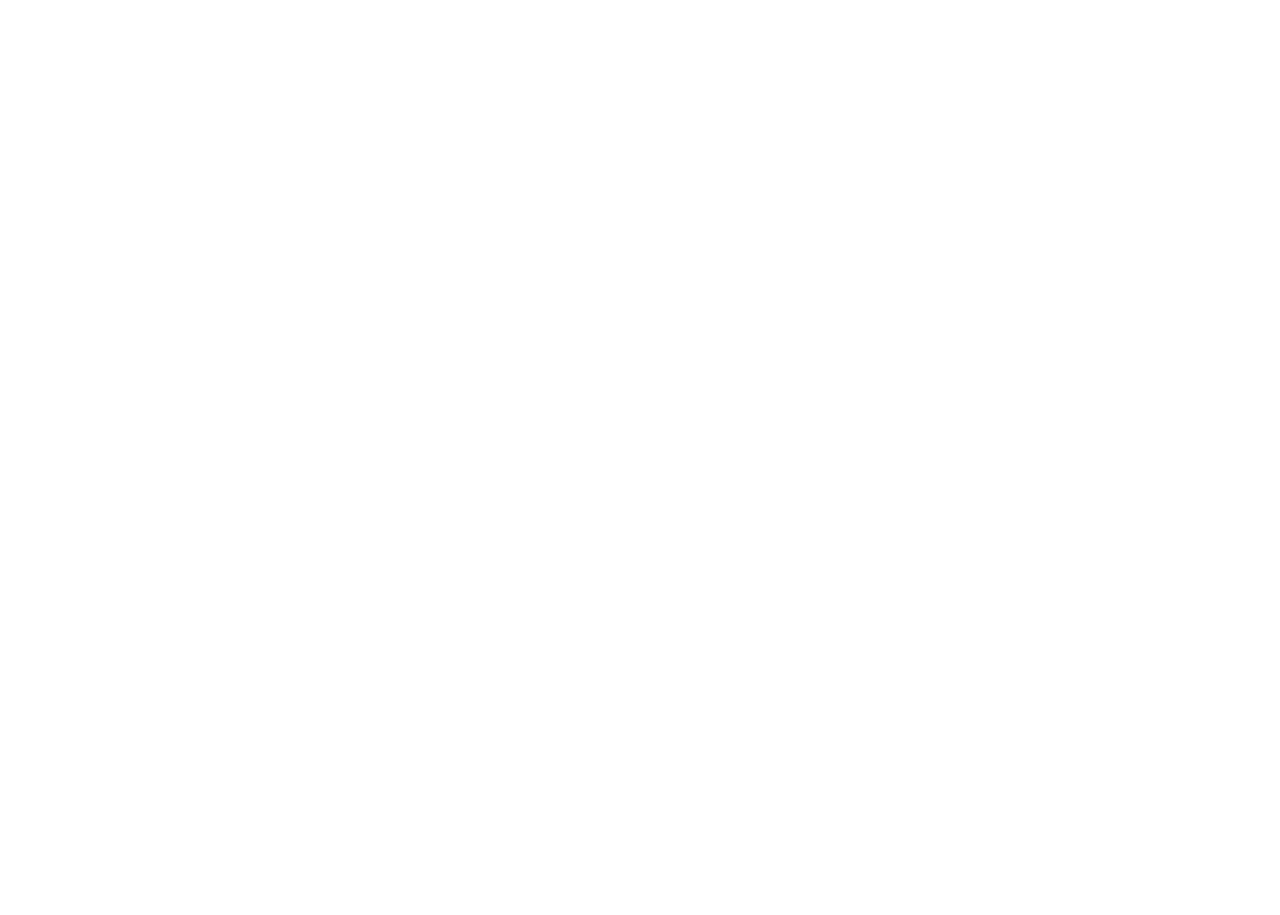
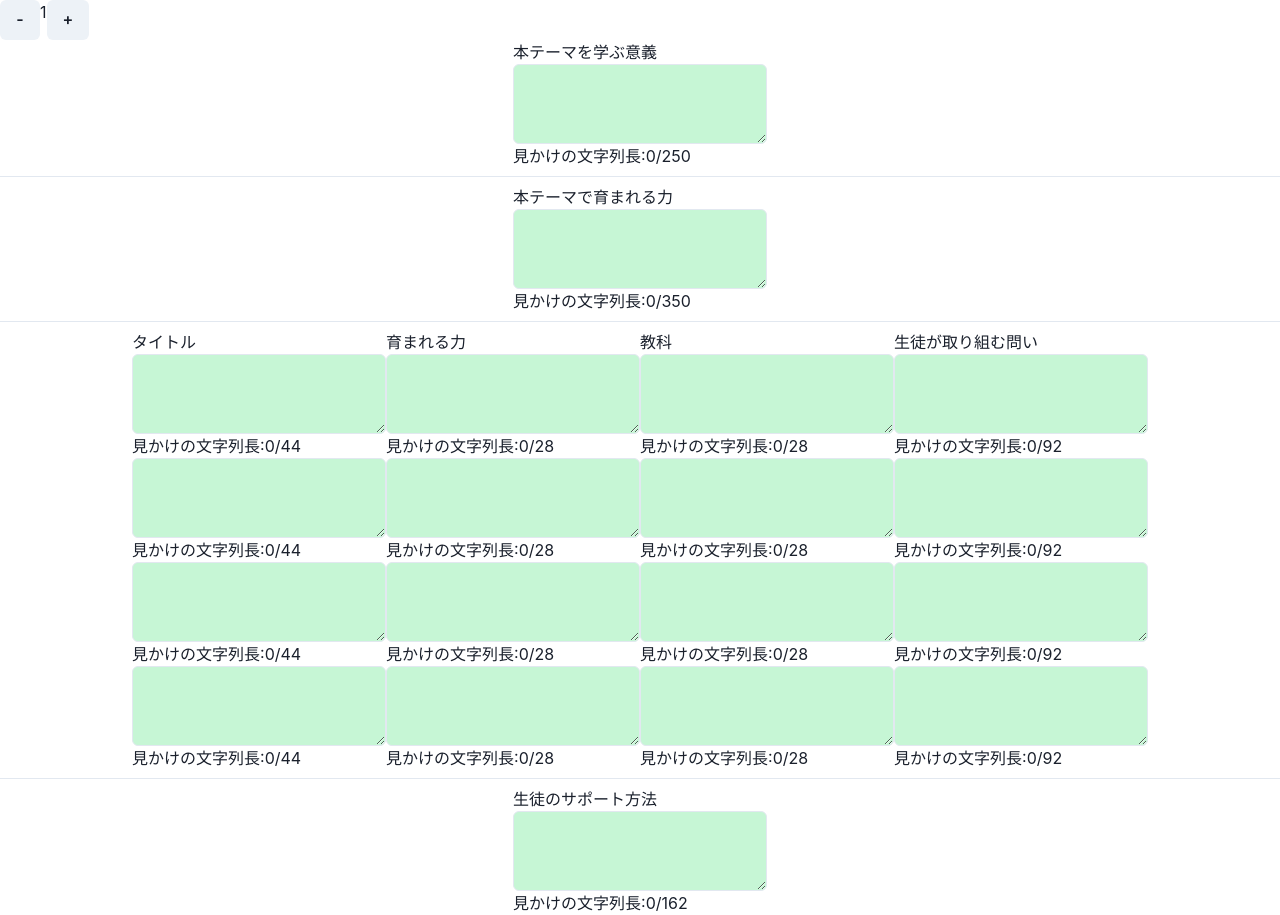
Before and after one commit to hoshitaro-creative/character-counter, a Next.js app: page /character-counter/ in a window 1280 px wide. Before the commit the page ends 800 px from the top, so only its background shows below. Built offline with nearby package versions, Linux system fonts and the light colour scheme.

Commit message:
fix: ルーティングをやめてボタンで遷移するようにした

```diff
--- /dev/null
+++ b/components/Page.tsx
@@ -0,0 +1,40 @@
+import { StackDivider, VStack } from "@chakra-ui/layout";
+import Layout from "components/Layout";
+import Table from "./molecules/Table";
+import pages from "../sample/index"
+
+type Props = {
+  pid: number;
+}
+
+const Page: React.VFC<Props> = ({pid}) => {
+
+  const calculateConfigNumber = (pid: number): number => {
+    if (pid === 1) {
+      return 1;
+    } else if (1 < pid && pid % 2 === 0) {
+      return 2;
+    } else if (1 < pid && pid % 2 === 1) {
+      return 3;
+    } else {
+      return 0;
+    }
+  };
+  const configs = pages[calculateConfigNumber(pid)];
+
+  return (
+    <Layout>
+      {pid ? (
+        <VStack divider={<StackDivider></StackDivider>}>
+          {configs.map((config, i) => (
+            <Table tableConfig={config} key={i}></Table>
+          ))}
+        </VStack>
+      ) : (
+        "no data"
+      )}
+    </Layout>
+  );
+};
+
+export default Page;
--- a/pages/index.tsx
+++ b/pages/index.tsx
@@ -1,9 +1,34 @@
 // import Link from 'next/link'
+import { Button } from "@chakra-ui/button";
+import { Flex } from "@chakra-ui/layout";
+import Page from "components/Page";
+import { useState } from "react";
 import Layout from "../components/Layout";
 
-const IndexPage = () => (
-  <Layout title="Home | Next.js + TypeScript Example">
-  </Layout>
-);
+const IndexPage = () => {
+  const [pageNumber, setPageNumber] = useState(1);
+  return (
+    <Layout title="Home | Next.js + TypeScript Example">
+      <Flex direction="row">
+        <Button
+          onClick={() => {
+            setPageNumber(pageNumber - 1);
+          }}
+        >
+          -
+        </Button>
+        {pageNumber}
+        <Button
+          onClick={() => {
+            setPageNumber(pageNumber + 1);
+          }}
+        >
+          +
+        </Button>
+      </Flex>
+      <Page pid={pageNumber}></Page>
+    </Layout>
+  );
+};
 
 export default IndexPage;
--- a/sample/config01.ts
+++ b/sample/configs01.ts
@@ -1,6 +1,6 @@
 import { TableConfig } from "index";
 
-const configs: TableConfig[] = [
+const configs01: TableConfig[] = [
   {
     colums: [{ columName: "本テーマを学ぶ意義", maxLength: 250 }],
     rowNumber: 1,
@@ -24,4 +24,4 @@ const configs: TableConfig[] = [
   },
 ];
 
-export { configs };
+export { configs01 };
--- a/sample/config02.ts
+++ b/sample/configs02.ts
@@ -1,6 +1,6 @@
 import { TableConfig } from "index";
 
-const configs: TableConfig[] = [
+const configs02: TableConfig[] = [
   {
     colums: [{ columName: "タイトル", maxLength: 30 }],
     rowNumber: 1,
@@ -36,4 +36,4 @@ const configs: TableConfig[] = [
   },
 ];
 
-export { configs };
+export { configs02 };
--- a/sample/config03.ts
+++ b/sample/configs03.ts
@@ -1,6 +1,6 @@
 import { TableConfig } from "index";
 
-const configs: TableConfig[] = [
+const configs03: TableConfig[] = [
   {
     colums: [
       { columName: "段階", maxLength: 2 },
@@ -23,4 +23,4 @@ const configs: TableConfig[] = [
   },
 ];
 
-export { configs };
+export { configs03 };
--- /dev/null
+++ b/sample/index.ts
@@ -0,0 +1,12 @@
+import { configs01 } from "./configs01";
+import { configs02 } from "./configs02";
+import { configs03 } from "./configs03";
+
+const pages = [
+  [],
+  configs01,
+  configs02,
+  configs03,
+];
+
+export default pages;
```
Also changed, not shown: pages/[pid].tsx (deleted, +0 -57 lines).
